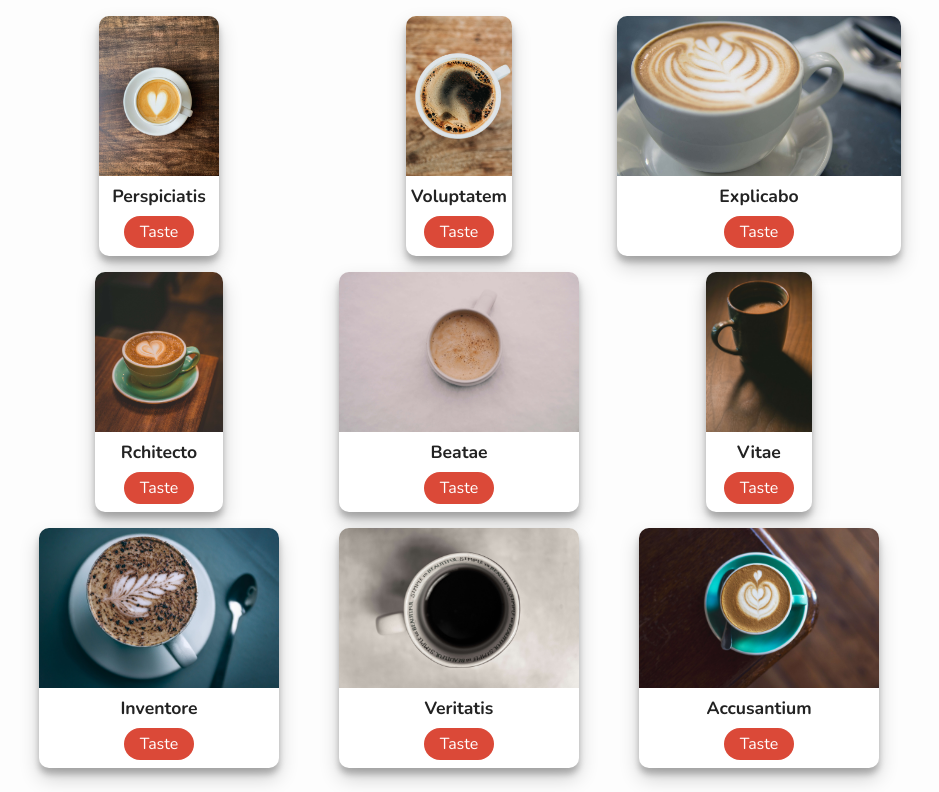
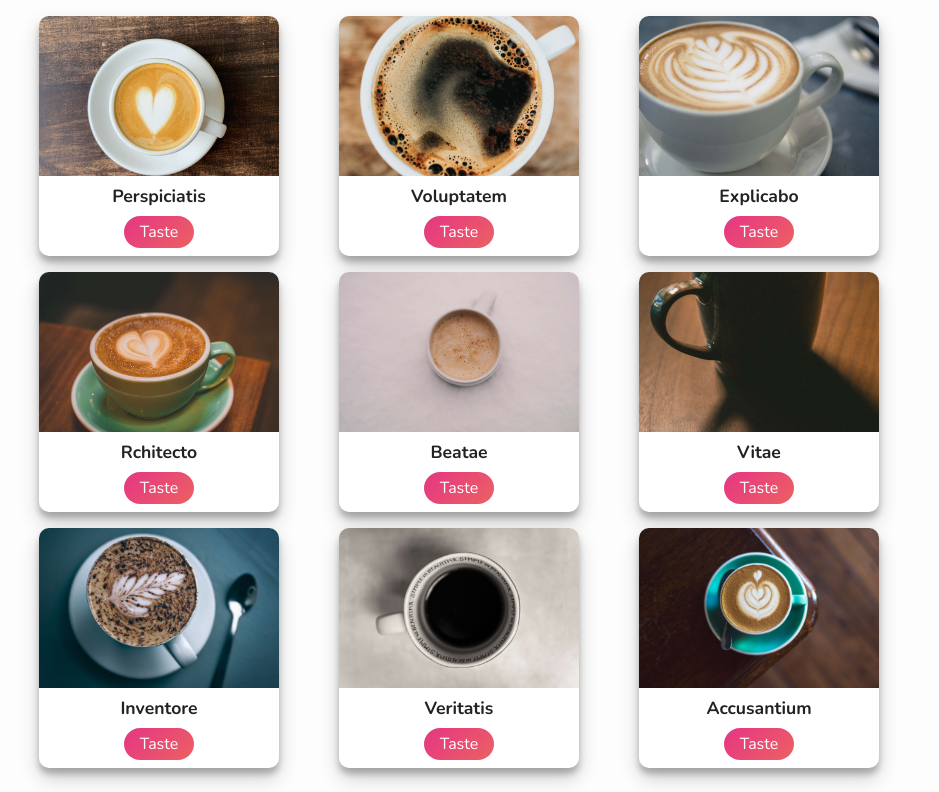
Before and after one commit to Theia01/pwa-ynov-workshop-1-partie-2, a PHP site: page / in a window 1280 px wide. Shown: the part 48-840 px from the top of the page, without its empty margins (181-1120 px from the left). Run offline with PHP 8.4, Linux system fonts and the light colour scheme.

Commit message:
:lipstick: add rainbowwww

```diff
--- a/css/style.css
+++ b/css/style.css
@@ -50,7 +50,7 @@ h1 {
   display: flex;
   align-items: center;
   flex-direction: column;
-  width: 15rem auto;
+  width: 15rem;
   height: 15rem;
   background: #fff;
   box-shadow: 0 10px 20px rgba(0, 0, 0, 0.19), 0 6px 6px rgba(0, 0, 0, 0.23);
@@ -74,9 +74,24 @@ h1 {
 }
 
 .card--link {
+  background: linear-gradient(-45deg, #ee7752, #e73c7e, #23a6d5, #23d5ab);
   text-decoration: none;
-  background: #db4938;
   color: #fff;
   padding: 0.3rem 1rem;
   border-radius: 20px;
+  animation: gradient 15s ease infinite;
+	background-size: 400% 400%;
+
 }
+
+@keyframes gradient {
+	0% {
+		background-position: 0% 50%;
+	}
+	50% {
+		background-position: 100% 50%;
+	}
+	100% {
+		background-position: 0% 50%;
+	}
+}
--- a/index.html
+++ b/index.html
@@ -7,7 +7,7 @@
     <link rel="stylesheet" href="css/style.css">
     <link rel="manifest" href="manifest.json">
     <!-- ios support -->
-    <link rel="rainbow" href="images/icons/rainbow.png">
+    <link rel="icon" type="image/x-icon" href="images/icons/rainbow.png">
 
     <meta name="apple-mobile-web-app-status-bar" content="#db4938">
     <meta name="theme-color" content="#db4938">
```
